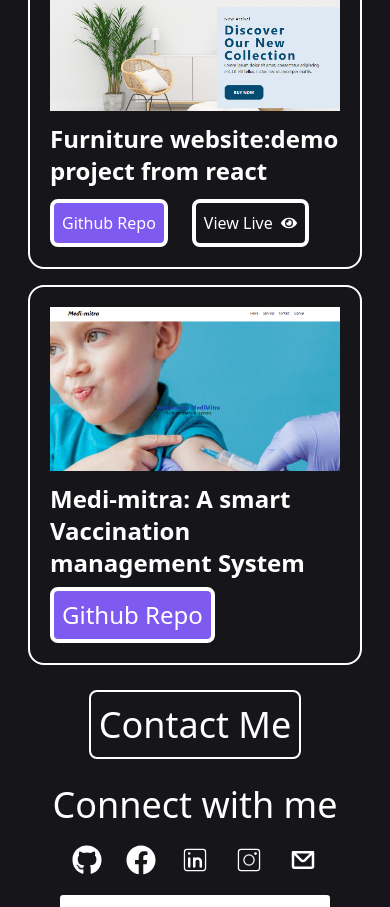
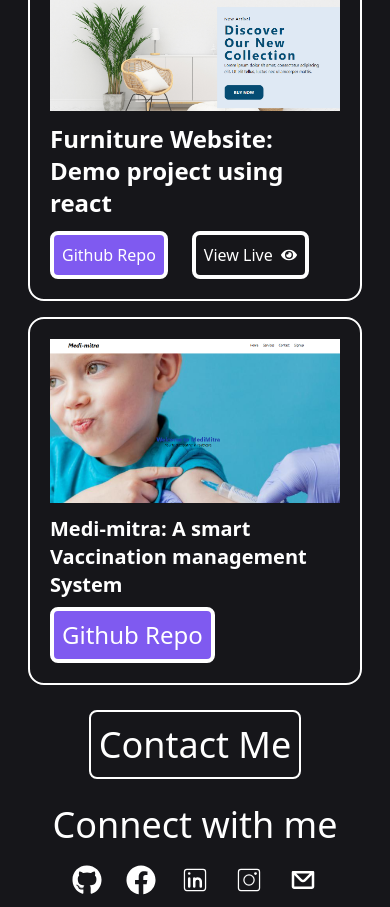
Before and after one commit to sunilsd7/Portfolio-From-reactjs, a React (Vite) app: page / in a window 390 px wide. Shown: the part 2920-3827 px from the top of the page. Built offline with nearby package versions, Linux system fonts and the light colour scheme.

Commit message:
Updated responsive for all screen

```diff
--- a/src/Component/Projects.jsx
+++ b/src/Component/Projects.jsx
@@ -16,7 +16,7 @@
       <div className="md:grid md:grid-cols-2 px-5 gap-16 mt-5">
         <div className='border-2 p-5 my-4 rounded-[1rem] '>
             <img src={Furniture} alt="" />
-            <p className='font-bold text-2xl mt-3'>Furniture website:demo project from react</p>
+            <p className='font-bold text-2xl mt-3'>Furniture Website: Demo project using react</p>
             <div className='space-x-6 mt-3 flex '>
             <button className='border-4 rounded-lg md:text-2xl px-2  bg-blue '><a href="https://github.com/sunilsd7/Furniture-website.git" target='_blank'>Github Repo</a></button>
             <button className='border-4  border-white rounded-lg md:text-2xl  hover:text-blue flex  items-center gap-2 p-2'><a href="https://furniturewebsitee.netlify.app/" target='_blank'> View Live </a><span className=''><FaEye/> </span></button></div>
@@ -25,7 +25,7 @@
 
             <div className='border-2 p-5 my-4 rounded-[1rem]'>
             <img src={Medimitra} alt="img" />
-            <p className='font-bold text-2xl mt-3'>Medi-mitra: A smart Vaccination management System</p>
+            <p className='font-bold text-xl mt-3'>Medi-mitra: A smart Vaccination management System</p>
             <button className='border-4 rounded-lg text-2xl  bg-blue p-2 mt-2'><a href="https://github.com/sunilsd7/Medi-mitra.git" target='_blank'>Github Repo</a></button>
 
             </div>
```
